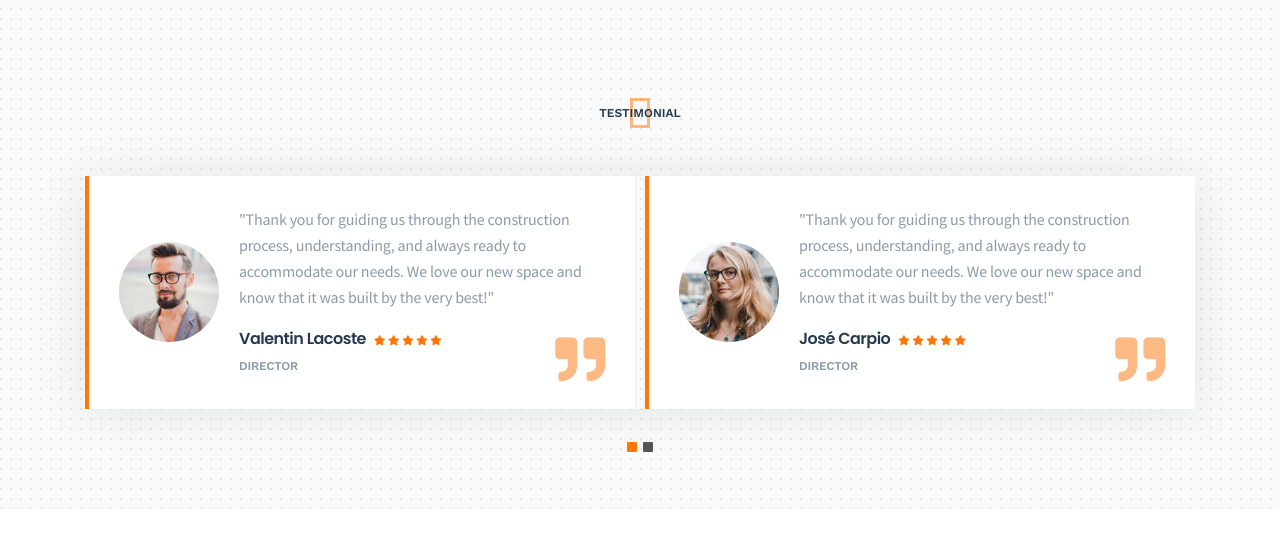
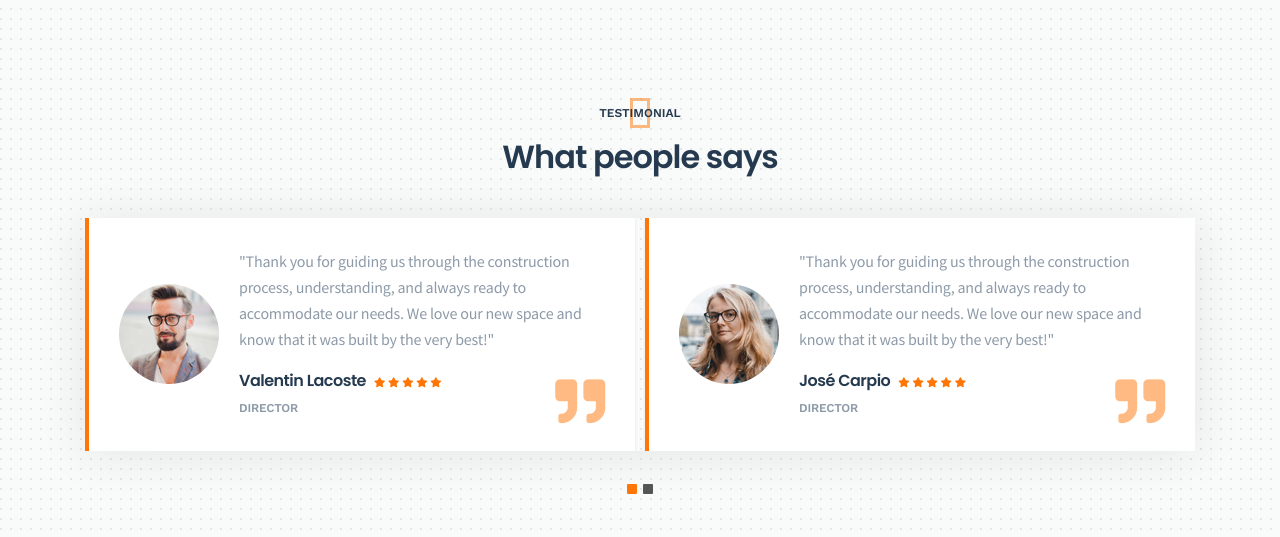
Before and after one commit to firnasaby-netizen/strategycbuilders, a plain HTML site: page about-us.html in a window 1280 px wide. Shown: the part 2000-2537 px from the top of the page. Drawn offline with nearby package versions, Linux system fonts and the light colour scheme.

Commit message:
Update about-us.html

```diff
--- a/about-us.html
+++ b/about-us.html
@@ -192,7 +192,7 @@
 <div class="container">
 <div class="section-heading text-center mb-40 wow fadeInUp" data-wow-delay="100ms">
 <span>Testimonial</span>
-
+<h2>What people says</h2>
 </div>
 <div id="testimonial-carousel" class="testimonial-carousel box-shadow owl-carousel">
 <div class="testi-item d-flex align-items-center">
```
